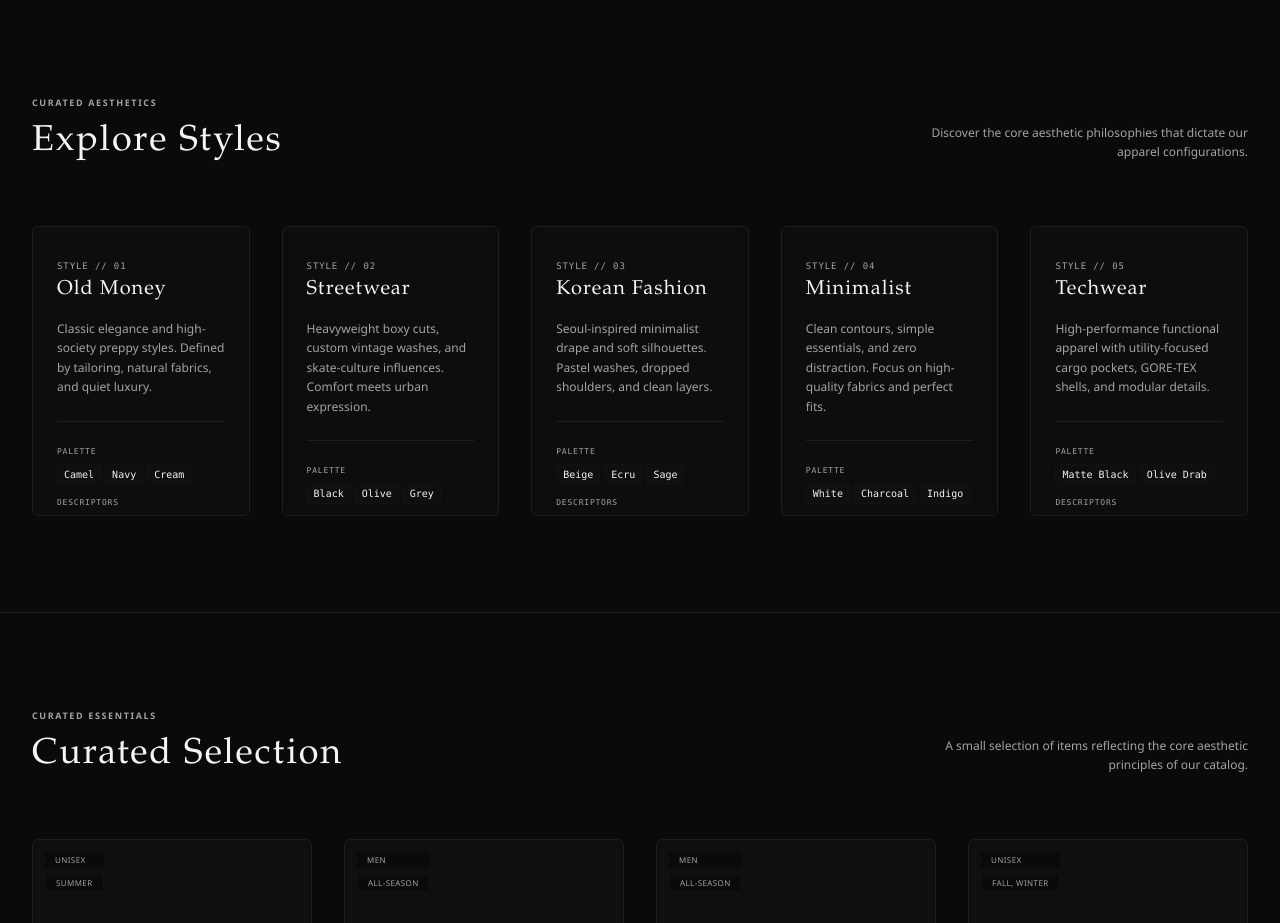
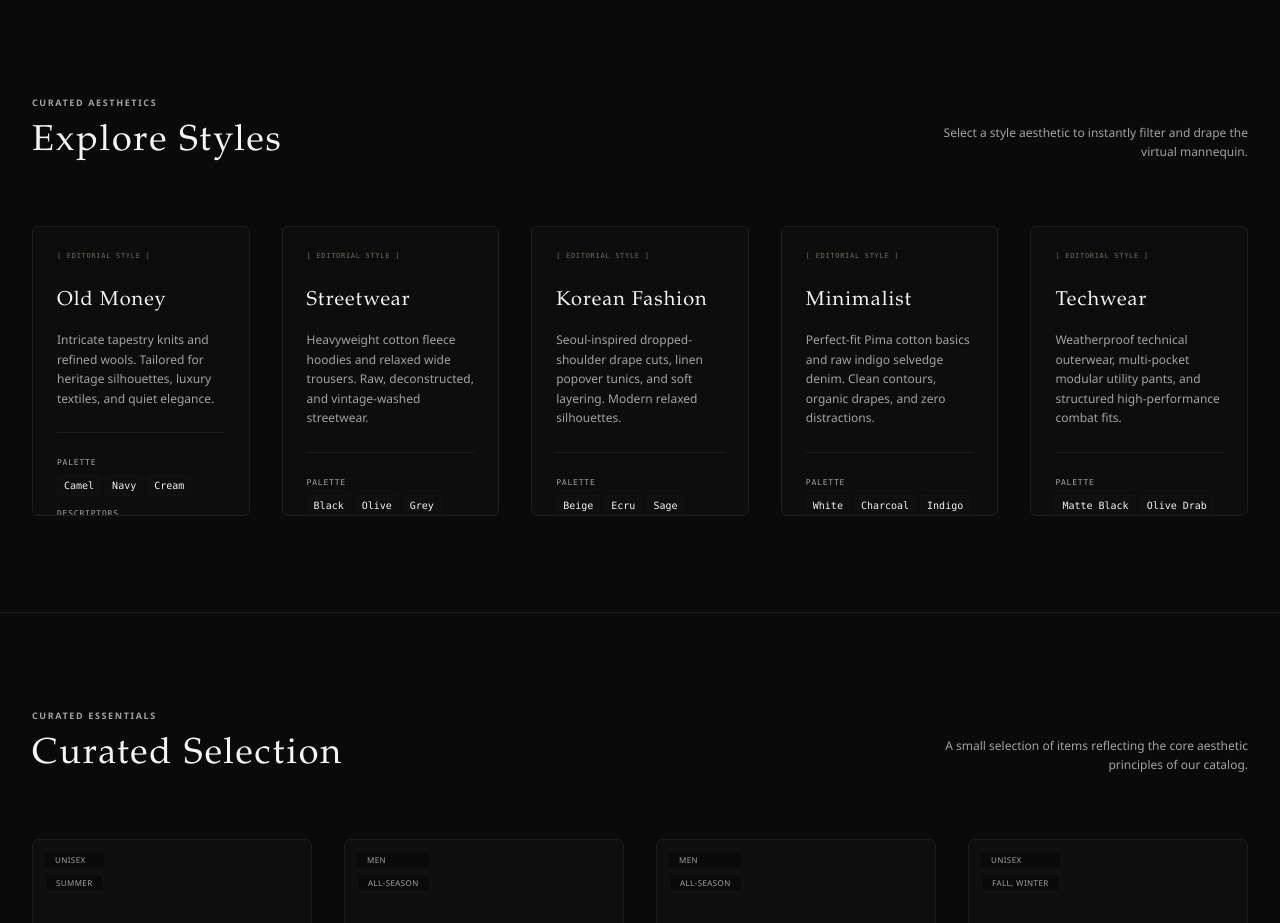
Before and after one commit to Mudassar-Khann/retail-pilot, a Next.js app in the folder frontend/: page / in a window 1280 px wide. Shown: the part 2160-3083 px from the top of the page. Built offline with nearby package versions, Linux system fonts and the light colour scheme; no server answers.

Commit message:
feat/categories: connect Explore Styles cards to configurator with smooth scroll and updated copy

```diff
--- a/frontend/components/home/FeaturedCategories.tsx
+++ b/frontend/components/home/FeaturedCategories.tsx
@@ -1,43 +1,58 @@
 import { Badge } from "@/components/ui/badge";
 
-export default function FeaturedCategories() {
+interface FeaturedCategoriesProps {
+  onSelectStyle?: (styleName: string) => void;
+}
+
+export default function FeaturedCategories({ onSelectStyle }: FeaturedCategoriesProps) {
   const categories = [
     {
       name: "Old Money",
-      desc: "Classic elegance and high-society preppy styles. Defined by tailoring, natural fabrics, and quiet luxury.",
+      desc: "Intricate tapestry knits and refined wools. Tailored for heritage silhouettes, luxury textiles, and quiet elegance.",
       colors: ["Camel", "Navy", "Cream"],
-      keywords: ["Classy", "Luxury", "Tailored"],
+      keywords: ["Tapestry", "Wool", "Tailored"],
       bgClass: "bg-amber-500/5 dark:bg-amber-950/10"
     },
     {
       name: "Streetwear",
-      desc: "Heavyweight boxy cuts, custom vintage washes, and skate-culture influences. Comfort meets urban expression.",
+      desc: "Heavyweight cotton fleece hoodies and relaxed wide trousers. Raw, deconstructed, and vintage-washed streetwear.",
       colors: ["Black", "Olive", "Grey"],
-      keywords: ["Oversized", "Graphic", "Raw"],
+      keywords: ["Fleece", "Oversized", "Deconstructed"],
       bgClass: "bg-slate-500/5 dark:bg-slate-950/20"
     },
     {
       name: "Korean Fashion",
-      desc: "Seoul-inspired minimalist drape and soft silhouettes. Pastel washes, dropped shoulders, and clean layers.",
+      desc: "Seoul-inspired dropped-shoulder drape cuts, linen popover tunics, and soft layering. Modern relaxed silhouettes.",
       colors: ["Beige", "Ecru", "Sage"],
-      keywords: ["Drape", "Soft", "Layered"],
+      keywords: ["Drape", "Linen", "Layered"],
       bgClass: "bg-stone-500/5 dark:bg-stone-950/20"
     },
     {
       name: "Minimalist",
-      desc: "Clean contours, simple essentials, and zero distraction. Focus on high-quality fabrics and perfect fits.",
+      desc: "Perfect-fit Pima cotton basics and raw indigo selvedge denim. Clean contours, organic drapes, and zero distractions.",
       colors: ["White", "Charcoal", "Indigo"],
-      keywords: ["Clean", "Basic", "Monochrome"],
+      keywords: ["Selvedge", "Pima", "Monochrome"],
       bgClass: "bg-neutral-500/5 dark:bg-neutral-950/20"
     },
     {
       name: "Techwear",
-      desc: "High-performance functional apparel with utility-focused cargo pockets, GORE-TEX shells, and modular details.",
+      desc: "Weatherproof technical outerwear, multi-pocket modular utility pants, and structured high-performance combat fits.",
       colors: ["Matte Black", "Olive Drab"],
-      keywords: ["Waterproof", "Tactical", "Nylon"],
+      keywords: ["Utility", "Tactical", "Weatherproof"],
       bgClass: "bg-zinc-500/5 dark:bg-zinc-950/20"
     }
   ];
+
+  const handleCardClick = (name: string) => {
+    if (onSelectStyle) {
+      onSelectStyle(name);
+    }
+    // Smooth scroll down to the virtual mannequin configurator container
+    const characterSection = document.getElementById("character");
+    if (characterSection) {
+      characterSection.scrollIntoView({ behavior: "smooth" });
+    }
+  };
 
   return (
     <section id="categories" className="py-24 bg-[var(--background)] border-b border-[var(--border-soft)]">
@@ -53,23 +68,24 @@ export default function FeaturedCategories() {
             </h2>
           </div>
           <p className="text-xs font-light text-[var(--text-secondary)] max-w-xs md:text-right leading-relaxed font-sans">
-            Discover the core aesthetic philosophies that dictate our apparel configurations.
+            Select a style aesthetic to instantly filter and drape the virtual mannequin.
           </p>
         </div>
 
         {/* Cards Grid with rounded-md and premium layout */}
         <div className="grid grid-cols-1 md:grid-cols-2 lg:grid-cols-5 gap-8">
-          {categories.map((cat, idx) => (
+          {categories.map((cat) => (
             <div
               key={cat.name}
-              className="p-6 border border-[var(--border-soft)] bg-[var(--bg-secondary)]/40 rounded-md flex flex-col justify-between aspect-[3/4] group hover:border-[var(--accent-gold)]/30 transition-all duration-300 relative overflow-hidden shadow-none"
+              onClick={() => handleCardClick(cat.name)}
+              className="p-6 border border-[var(--border-soft)] bg-[var(--bg-secondary)]/40 rounded-md flex flex-col justify-between aspect-[3/4] group hover:border-[var(--accent-gold)]/50 transition-all duration-300 relative overflow-hidden shadow-none cursor-pointer"
             >
               {/* Subtle hover background transition */}
               <div className={`absolute inset-0 ${cat.bgClass} opacity-0 group-hover:opacity-100 transition-opacity duration-500 -z-10`} />
 
               <div className="space-y-4">
-                <span className="text-[9px] text-[var(--text-secondary)] font-mono tracking-widest">
-                  STYLE // 0{idx + 1}
+                <span className="text-[7px] text-[var(--accent-gold)]/60 font-mono tracking-widest uppercase block border-b border-[var(--border-soft)]/20 pb-2">
+                  [ EDITORIAL STYLE ]
                 </span>
                 <h3 className="font-serif text-xl font-normal tracking-wide text-[var(--foreground)]">
                   {cat.name}
```
